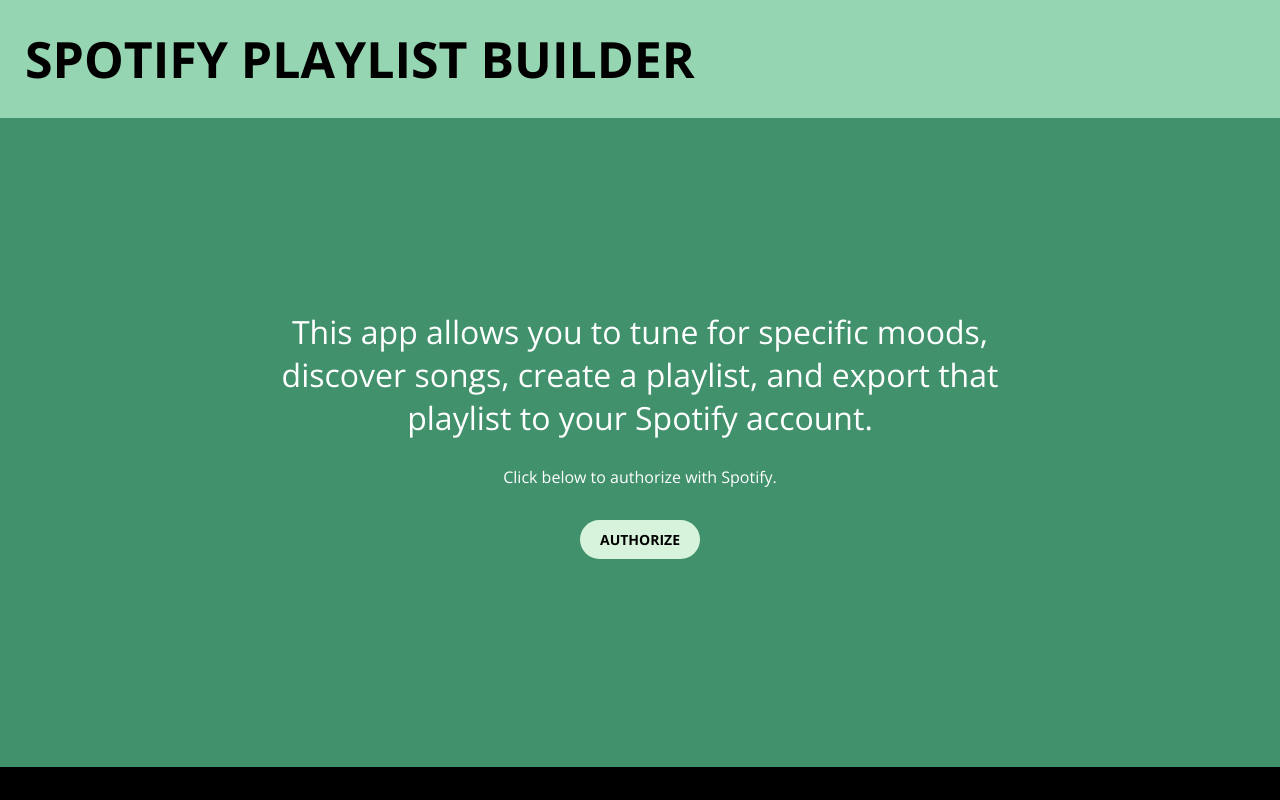
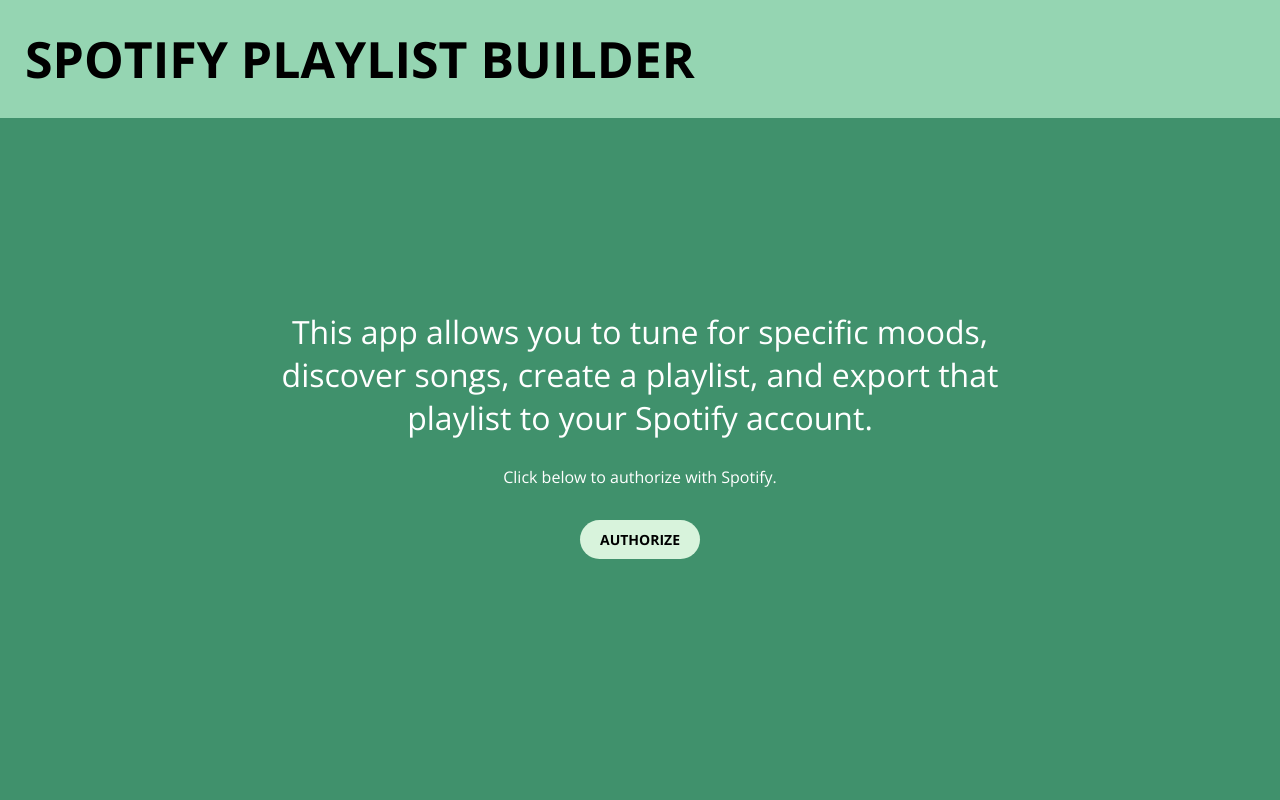
Before and after one commit to ZogCodes/React-Spotify, a React app: page / in a window 1280 px wide. Built offline with nearby package versions, Linux system fonts and the light colour scheme.

Commit message:
make full height

```diff
--- a/src/styles/_base.scss
+++ b/src/styles/_base.scss
@@ -1,4 +1,8 @@
 @import 'vars';
+
+html {
+  height: 100%;
+}
 
 body {
   height: 100%;
```
